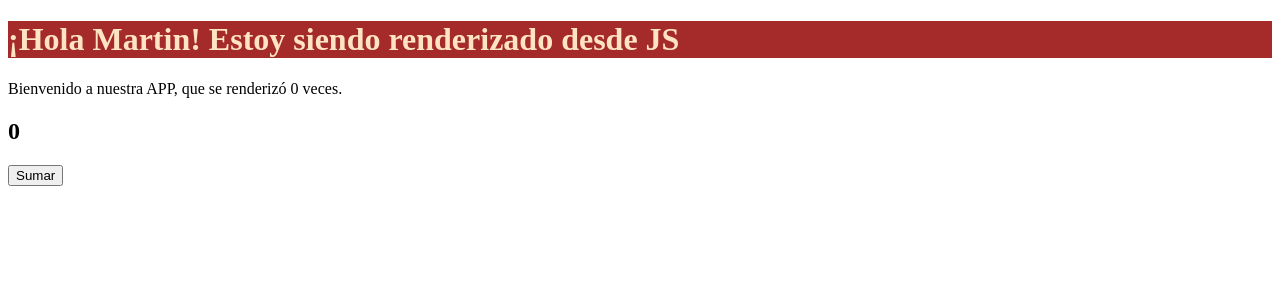
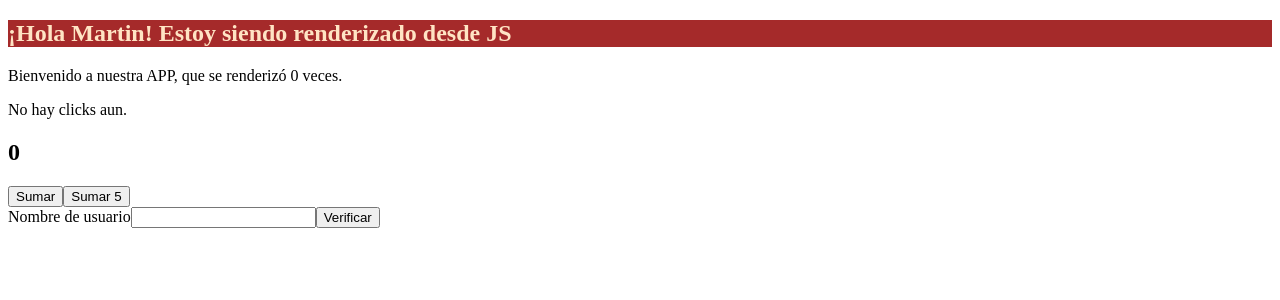
Before and after one commit to NKrein/UNTREF-react, a React (Vite) app: page / in a window 1280 px wide. Shown: the top 300 px of the page. Built offline with nearby package versions, Linux system fonts and the light colour scheme.

Commit message:
Clase 3: Eventos de mouse, teclado, formulario, enfoque, ventana, etc

```diff
--- a/src/App.jsx
+++ b/src/App.jsx
@@ -24,21 +24,73 @@ function Titulo(props) { // <-- Recibimos las props por parametro
 const App = (props) => {
   // [ valor del estado , funcion para manejar estado ] = useState(valorInicial)
   const [contador, setContador] = useState(0)
+  const [user, setUser] = useState('No hay clicks aun.')
+  const [mensaje, setMensaje] = useState('')
 
-  const sumar = () => {
+  const sumar = (e) => {
+    console.log(e)
+    if (!isNaN(e)) {
+      setContador(contador + e)
+      // Usamos el return para cortar la ejecucion de la funcion aca (cortocircuito, return temprano)
+      return
+    }
+    // Podemos recibir la informacion del evento por parametros (e)
+    e.preventDefault()
     // Ejecutamos la funcion para cambiar le valor del estado
     setContador(contador + 1) // <-- Le pasamos el nuevo valor entre los parentesis
+    if (contador < 20) {
+      setUser('Juan hizo click ' + (contador + 1) + ' veces.')
+    } else {
+      setUser('Se clickeo mas de 20 veces')
+    }
+  }
+
+  const tecla = (e) => {
+    const name = e.target.value
+    setUser(name)
+  }
+
+  const verificarNombre = (e) => {
+    e.preventDefault()
+    alert('Se verifico el nombre.')
+  }
+
+  const advertirSalida = () => {
+    setMensaje('Se salió del input')
+  }
+
+  const reiniciarFoco = () => {
+    setMensaje('')
+  }
+
+  const handleSize = (e) => {
+    console.log(e)
+  }
+
+  const handleDrag = (e) => {
+    console.log(e)
   }
 
   return (
-    <>
+    <section onResize={handleSize}>
       {/* Ejecutamos el componente "Titulo" y le pasamos las propiedades como si fueran atributos  */}
-      <Titulo nombre='Martin' numero={contador}/>
+      <Titulo nombre='Martin' numero={contador} />
       {/* Mostramos el valor actual del contador, para eso usamos las llaves y el nombre del estado */}
+      <p>{user}</p>
       <h2>{contador}</h2>
       {/* Ejecutamos la funcion cuando el usuario hace click en el botón */}
       <button onClick={sumar}>Sumar</button>
-    </>
+      {/* Cuando necesitamos pasarle un parametro a la funcion, la ejecutamos dentro de un callback */}
+      <button onClick={() => sumar(5)}>Sumar 5</button>
+      <form onSubmit={verificarNombre} onDragStart={handleDrag}>
+        <label htmlFor='name'>Nombre de usuario</label>
+        {/* <input id='name' type="text" onKeyDown={tecla} onKeyUp={() => console.log('se solto la tecla')} /> */}
+        <input id='name' type="text" onChange={tecla} onBlur={advertirSalida} onFocus={reiniciarFoco}/>
+        <span>{mensaje}</span>
+        <button>Verificar</button>
+      </form>
+
+    </section>
   )
 }
 
```
